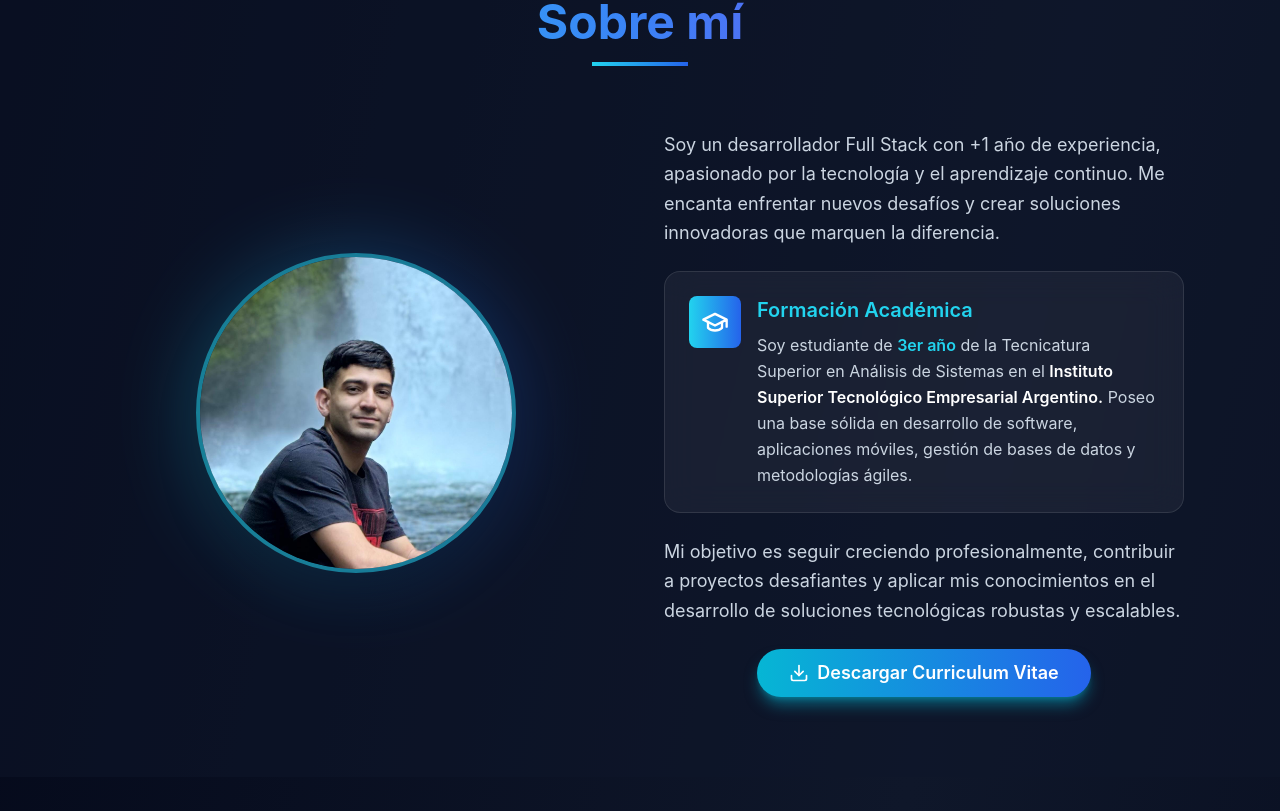
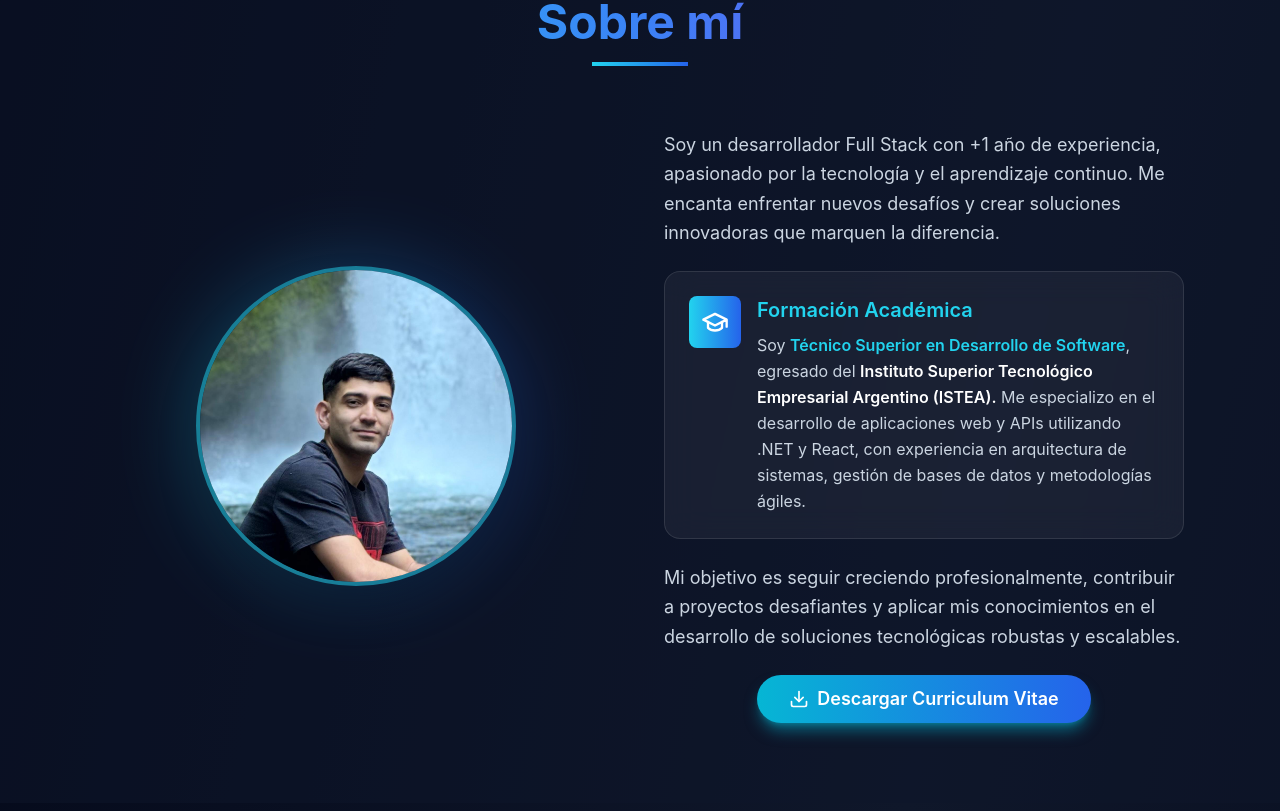
Before and after one commit to Xxtoni7/Portfolio_Personal, a React (Vite) app: page / in a window 1280 px wide. Shown: the part 882-1693 px from the top of the page. Built offline with nearby package versions, Linux system fonts and the light colour scheme.

Commit message:
Update About.jsx

```diff
--- a/src/components/About.jsx
+++ b/src/components/About.jsx
@@ -58,7 +58,7 @@ const About = () => {
                 <div>
                   <h3 className="text-xl font-semibold text-cyan-400 mb-2">Formación Académica</h3>
                   <p className="text-slate-300 leading-relaxed">
-                    Soy estudiante de <span className="font-semibold text-cyan-400">3er año</span> de la Tecnicatura Superior en Análisis de Sistemas en el <span className="font-semibold text-white">Instituto Superior Tecnológico Empresarial Argentino.</span> Poseo una base sólida en desarrollo de software, aplicaciones móviles, gestión de bases de datos y metodologías ágiles.
+                   Soy <span className="font-semibold text-cyan-400">Técnico Superior en Desarrollo de Software</span>, egresado del <span className="font-semibold text-white">Instituto Superior Tecnológico Empresarial Argentino (ISTEA).</span> Me especializo en el desarrollo de aplicaciones web y APIs utilizando .NET y React, con experiencia en arquitectura de sistemas, gestión de bases de datos y metodologías ágiles.
                   </p>
                 </div>
               </div>
```
